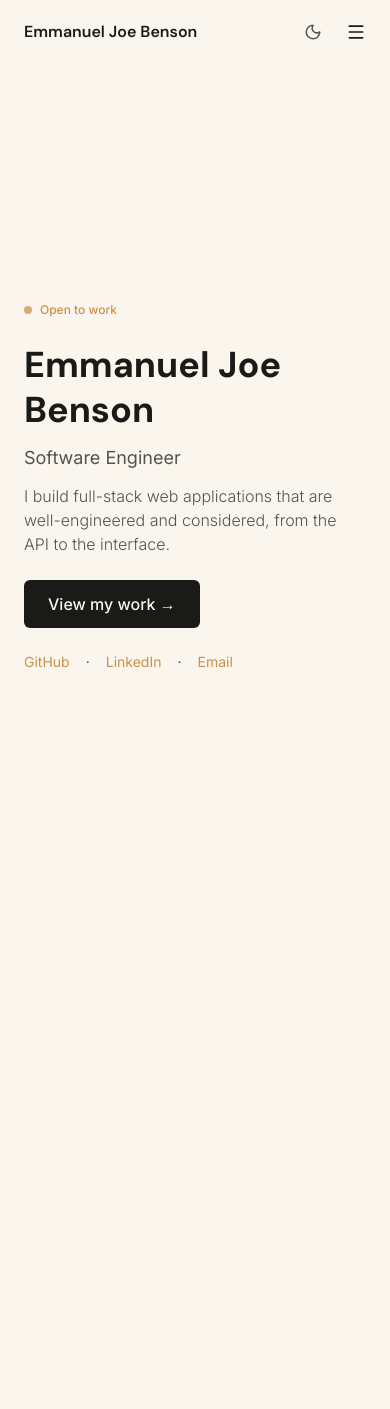
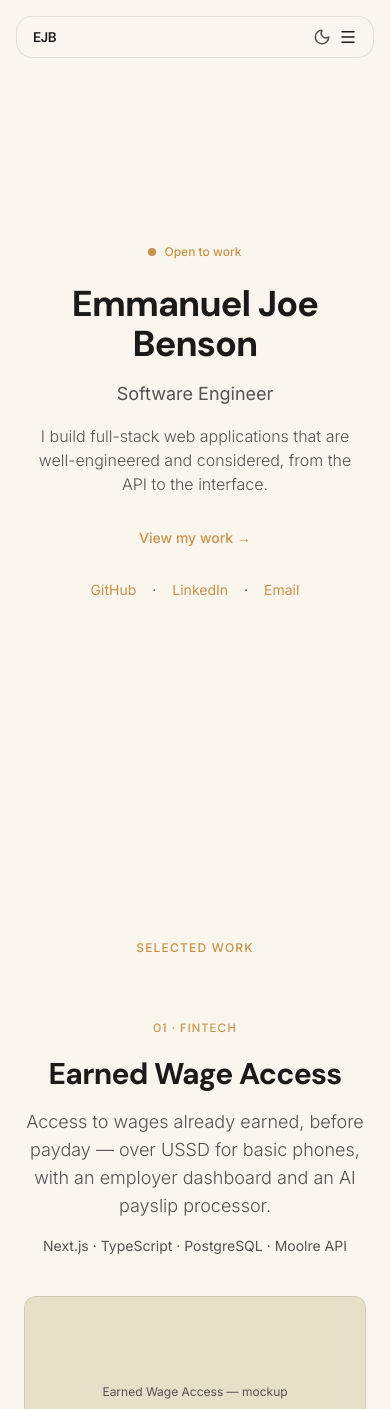
Before and after one commit to mmanueljoe/portfolio-v1, a Next.js app: page / in a window 390 px wide. Shown: the top 1409 px of the page. Before the commit the page ends 909 px from the top, so only its background shows below. Built offline with nearby package versions, Linux system fonts and the light colour scheme.

Commit message:
feat(nav): centered floating pill nav; align hero to the centered system

```diff
--- a/src/app/globals.css
+++ b/src/app/globals.css
@@ -36,8 +36,8 @@
   --font-body: var(--font-inter), sans-serif;
 }
 
-/* Semantic surface roles. Sections name these, never raw palette colors, so the
-   light/dark section rhythm survives a user theme toggle. ADR-008. */
+/* Semantic surface roles. Sections use surface/on-surface (one calm surface, no
+   alternation); surface-alt is for subtle elevation only. ADR-008, ADR-010. */
 @theme inline {
   --color-surface: var(--surface);
   --color-on-surface: var(--on-surface);
@@ -51,13 +51,13 @@
   --surface: #faf6ee; /* parchment-100 */
   --on-surface: #1a1a18; /* ink-900 */
   --on-surface-muted: #555250; /* ink-600 */
-  --surface-alt: #1a1a18; /* ink-900 */
-  --on-surface-alt: #f2ebd9; /* parchment-200 */
-  --on-surface-alt-muted: #8a7a60; /* parchment-800 */
+  --surface-alt: #e8dfc8; /* parchment-300 — subtle elevation */
+  --on-surface-alt: #1a1a18; /* ink-900 */
+  --on-surface-alt-muted: #555250; /* ink-600 */
 }
 
-/* Dark keeps the rhythm in a dark register: surface-alt is an elevation step
-   above surface (ink-800 over ink-900), not a flip back to light. */
+/* Dark mode. surface-alt is a subtle elevation over surface (ink-800 over
+   ink-900; parchment-300 over parchment-100 in light). ADR-010. */
 .dark {
   --surface: #1a1a18; /* ink-900 */
   --on-surface: #f2ebd9; /* parchment-200 */
@@ -78,6 +78,8 @@
 
   html {
     scroll-behavior: smooth;
+    /* clear the floating nav pill when jumping to an anchor */
+    scroll-padding-top: 5rem;
   }
 
   /* Honour visitors who ask the OS to reduce motion. */
--- a/src/app/page.tsx
+++ b/src/app/page.tsx
@@ -1,9 +1,11 @@
 import { HeroSection } from "@/components/sections/HeroSection";
+import { ProjectsSection } from "@/components/sections/ProjectsSection";
 
 export default function Home() {
   return (
     <main className="flex-1">
       <HeroSection />
+      <ProjectsSection />
     </main>
   );
 }
--- a/src/components/layout/MobileMenu.tsx
+++ /dev/null
@@ -1,66 +0,0 @@
-"use client";
-
-import { X } from "lucide-react";
-import Link from "next/link";
-import { useEffect } from "react";
-
-import { NAV_LINKS } from "@/lib/nav";
-
-interface MobileMenuProps {
-  isOpen: boolean;
-  onClose: () => void;
-}
-
-export function MobileMenu({ isOpen, onClose }: Readonly<MobileMenuProps>) {
-  useEffect(() => {
-    if (!isOpen) return;
-
-    const onKey = (event: KeyboardEvent) => {
-      if (event.key === "Escape") onClose();
-    };
-
-    document.body.style.overflow = "hidden";
-    globalThis.addEventListener("keydown", onKey);
-
-    return () => {
-      document.body.style.overflow = "";
-      globalThis.removeEventListener("keydown", onKey);
-    };
-  }, [isOpen, onClose]);
-
-  if (!isOpen) return null;
-
-  return (
-    <div className="md:hidden">
-      <button
-        type="button"
-        aria-label="Close menu"
-        onClick={onClose}
-        className="fixed inset-0 z-40 bg-ink-900/40"
-      />
-      <div className="fixed inset-y-0 right-0 z-50 flex w-72 flex-col bg-surface px-6 py-6">
-        <button
-          type="button"
-          onClick={onClose}
-          aria-label="Close menu"
-          className="self-end text-on-surface"
-        >
-          <X size={20} />
-        </button>
-        <ul className="mt-8 flex flex-col gap-6">
-          {NAV_LINKS.map((link) => (
-            <li key={link.href}>
-              <Link
-                href={link.href}
-                onClick={onClose}
-                className="font-body text-lg font-medium text-on-surface-muted transition-colors duration-150 hover:text-on-surface"
-              >
-                {link.label}
-              </Link>
-            </li>
-          ))}
-        </ul>
-      </div>
-    </div>
-  );
-}
--- a/src/components/layout/Nav.tsx
+++ b/src/components/layout/Nav.tsx
@@ -1,49 +1,42 @@
 "use client";
 
-import { Menu } from "lucide-react";
+import { Menu, X } from "lucide-react";
 import Link from "next/link";
 import { useEffect, useState } from "react";
 
-import { MobileMenu } from "@/components/layout/MobileMenu";
 import { ThemeToggle } from "@/components/ui/ThemeToggle";
 import { NAV_LINKS } from "@/lib/nav";
 
 export function Nav() {
-  const [scrolled, setScrolled] = useState(false);
   const [menuOpen, setMenuOpen] = useState(false);
 
   useEffect(() => {
-    const onScroll = () => setScrolled(window.scrollY > 8);
-    onScroll();
-    window.addEventListener("scroll", onScroll, { passive: true });
-    return () => window.removeEventListener("scroll", onScroll);
-  }, []);
-
-  // Glass only once scrolled: surface at 80% + blur + hairline border. The
-  // surface tints carry the theme, so this reads in both light and dark (ADR-008).
-  const surfaceClasses = scrolled
-    ? "backdrop-blur bg-parchment-200/80 dark:bg-ink-900/80 border-b border-ink-100 dark:border-ink-800"
-    : "border-b border-transparent";
+    if (!menuOpen) return;
+    const onKey = (event: KeyboardEvent) => {
+      if (event.key === "Escape") setMenuOpen(false);
+    };
+    globalThis.addEventListener("keydown", onKey);
+    return () => globalThis.removeEventListener("keydown", onKey);
+  }, [menuOpen]);
 
   return (
-    <header
-      className={`sticky top-0 z-50 transition-colors duration-200 ${surfaceClasses}`}
-    >
-      <nav className="mx-auto flex h-16 w-full max-w-6xl items-center justify-between px-6">
+    <header className="fixed inset-x-0 top-4 z-50 flex justify-center px-4">
+      <nav className="w-full max-w-md rounded-2xl border border-on-surface/10 bg-surface/80 backdrop-blur md:w-auto md:rounded-full">
+        <div className="flex items-center justify-between gap-4 px-4 py-2.5 md:gap-6">
           <Link
             href="/"
-          className="font-display text-base font-semibold text-on-surface"
+            onClick={() => setMenuOpen(false)}
+            className="font-display text-sm font-semibold tracking-tight text-on-surface"
           >
-          Emmanuel Joe Benson
+            EJB
           </Link>
 
-        <div className="flex items-center gap-6">
           <ul className="hidden items-center gap-6 md:flex">
             {NAV_LINKS.map((link) => (
               <li key={link.href}>
                 <Link
                   href={link.href}
-                  className="font-body text-sm font-medium text-on-surface-muted transition-colors duration-150 hover:text-on-surface"
+                  className="font-body text-sm font-medium text-on-surface-muted transition-colors hover:text-on-surface"
                 >
                   {link.label}
                 </Link>
@@ -51,21 +44,36 @@ export function Nav() {
             ))}
           </ul>
 
+          <div className="flex items-center gap-2">
             <ThemeToggle />
-
             <button
               type="button"
-            onClick={() => setMenuOpen(true)}
-            aria-label="Open menu"
+              onClick={() => setMenuOpen((open) => !open)}
+              aria-label={menuOpen ? "Close menu" : "Open menu"}
               aria-expanded={menuOpen}
               className="text-on-surface md:hidden"
             >
-            <Menu size={20} />
+              {menuOpen ? <X size={18} /> : <Menu size={18} />}
             </button>
           </div>
+        </div>
+
+        {menuOpen && (
+          <ul className="flex flex-col border-t border-on-surface/10 px-4 py-3 md:hidden">
+            {NAV_LINKS.map((link) => (
+              <li key={link.href}>
+                <Link
+                  href={link.href}
+                  onClick={() => setMenuOpen(false)}
+                  className="block py-1.5 font-body text-base font-medium text-on-surface-muted transition-colors hover:text-on-surface"
+                >
+                  {link.label}
+                </Link>
+              </li>
+            ))}
+          </ul>
+        )}
       </nav>
-
-      <MobileMenu isOpen={menuOpen} onClose={() => setMenuOpen(false)} />
     </header>
   );
 }
--- a/src/components/sections/HeroSection.tsx
+++ b/src/components/sections/HeroSection.tsx
@@ -1,5 +1,5 @@
+import Link from "next/link";
 import { Badge } from "@/components/ui/Badge";
-import { Button } from "@/components/ui/Button";
 
 const SOCIALS = [
   { label: "GitHub", href: "https://github.com/mmanueljoe", external: true },
@@ -13,27 +13,29 @@ const SOCIALS = [
 
 export function HeroSection() {
   return (
-    <section className="flex min-h-screen items-center bg-surface">
-      <div className="mx-auto w-full max-w-6xl px-6">
-        <div className="flex max-w-3xl flex-col items-start gap-6">
+    <section className="flex min-h-screen items-center justify-center bg-surface">
+      <div className="mx-auto flex w-full max-w-3xl flex-col items-center px-6 text-center">
         <Badge>Open to work</Badge>
 
-          <div className="flex flex-col gap-3">
-            <h1 className="font-display text-4xl font-bold leading-tight text-on-surface sm:text-5xl md:text-6xl">
+        <h1 className="mt-6 font-display text-4xl font-bold tracking-tight text-on-surface sm:text-5xl md:text-6xl">
           Emmanuel Joe Benson
         </h1>
-            <p className="font-body text-lg text-on-surface-muted">
+        <p className="mt-4 font-body text-lg text-on-surface-muted">
           Software Engineer
         </p>
-            <p className="max-w-xl font-body text-base font-light text-on-surface-muted">
+        <p className="mt-4 max-w-xl font-body text-base font-light text-on-surface-muted">
           I build full-stack web applications that are well-engineered and
           considered, from the API to the interface.
         </p>
-          </div>
 
-          <Button href="/#projects">View my work →</Button>
+        <Link
+          href="/#projects"
+          className="mt-8 font-body text-sm font-medium text-gold-600 transition-colors hover:underline"
+        >
+          View my work →
+        </Link>
 
-          <div className="flex items-center gap-4 font-body text-sm">
+        <div className="mt-8 flex items-center justify-center gap-4 font-body text-sm">
           {SOCIALS.map((social, index) => (
             <span key={social.label} className="flex items-center gap-4">
               {index > 0 && (
@@ -55,7 +57,6 @@ export function HeroSection() {
           ))}
         </div>
       </div>
-      </div>
     </section>
   );
 }
--- /dev/null
+++ b/src/components/sections/ProjectScene.tsx
@@ -0,0 +1,65 @@
+import Image from "next/image";
+import type { Project } from "@/types";
+
+interface ProjectSceneProps {
+  project: Project;
+  index: number;
+}
+
+export function ProjectScene({ project, index }: Readonly<ProjectSceneProps>) {
+  const { title, kicker, line, stack, meta, repoHref, liveHref, mockupSrc } =
+    project;
+  const number = String(index + 1).padStart(2, "0");
+  const projectHref = liveHref ?? repoHref;
+
+  return (
+    <article className="flex flex-col items-center text-center">
+      <p className="font-display text-xs font-medium uppercase tracking-widest text-gold-600">
+        {number} · {kicker}
+      </p>
+      <h3 className="mt-5 max-w-2xl font-display text-3xl font-bold tracking-tight text-on-surface sm:text-4xl">
+        {title}
+      </h3>
+      <p className="mt-4 max-w-xl font-body text-lg font-light text-on-surface-muted">
+        {line}
+      </p>
+      <p className="mt-4 font-body text-sm text-on-surface-muted">
+        {stack.join(" · ")}
+      </p>
+
+      <div className="mt-10 w-full max-w-3xl">
+        {mockupSrc ? (
+          <div className="relative aspect-video w-full overflow-hidden rounded-xl border border-on-surface/10 bg-surface-alt">
+            <Image
+              src={mockupSrc}
+              alt={`${title} preview`}
+              fill
+              className="object-cover"
+              sizes="(min-width: 768px) 768px, 100vw"
+            />
+          </div>
+        ) : (
+          <div className="flex aspect-video w-full items-center justify-center rounded-xl border border-on-surface/10 bg-surface-alt">
+            <span className="font-body text-xs text-on-surface-alt-muted">
+              {title} — mockup
+            </span>
+          </div>
+        )}
+      </div>
+
+      <div className="mt-6 flex items-center gap-4 font-body text-sm">
+        {meta && <span className="text-on-surface-muted">{meta}</span>}
+        {projectHref && (
+          <a
+            href={projectHref}
+            target="_blank"
+            rel="noopener noreferrer"
+            className="font-medium text-gold-600 transition-colors hover:underline"
+          >
+            View project →
+          </a>
+        )}
+      </div>
+    </article>
+  );
+}
--- /dev/null
+++ b/src/components/sections/ProjectsSection.tsx
@@ -0,0 +1,20 @@
+import { ProjectScene } from "@/components/sections/ProjectScene";
+import { PROJECTS } from "@/lib/projects";
+
+export function ProjectsSection() {
+  return (
+    <section id="projects" className="bg-surface py-24">
+      <div className="mx-auto w-full max-w-6xl px-6">
+        <p className="text-center font-body text-xs font-medium uppercase tracking-widest text-gold-600">
+          Selected Work
+        </p>
+
+        <div className="mt-16 flex flex-col gap-24">
+          {PROJECTS.map((project, index) => (
+            <ProjectScene key={project.title} project={project} index={index} />
+          ))}
+        </div>
+      </div>
+    </section>
+  );
+}
--- a/src/components/ui/Button.tsx
+++ /dev/null
@@ -1,21 +0,0 @@
-import Link from "next/link";
-import type { ReactNode } from "react";
-
-interface ButtonProps {
-  href: string;
-  children: ReactNode;
-}
-
-// Default state inverts the surface (bg-on-surface / text-surface) so the button
-// stays solid and legible in both light and dark — the literal design spec was
-// light-only ink/parchment. Hover lands on the constant gold accent.
-export function Button({ href, children }: ButtonProps) {
-  return (
-    <Link
-      href={href}
-      className="inline-flex items-center gap-2 rounded-md bg-on-surface px-6 py-3 font-body font-medium text-surface transition-colors duration-200 hover:bg-gold-600 hover:text-ink-900"
-    >
-      {children}
-    </Link>
-  );
-}
--- /dev/null
+++ b/src/lib/projects.ts
@@ -0,0 +1,26 @@
+import type { Project } from "@/types";
+
+export const PROJECTS: Project[] = [
+  {
+    title: "Earned Wage Access",
+    kicker: "Fintech",
+    line: "Access to wages already earned, before payday — over USSD for basic phones, with an employer dashboard and an AI payslip processor.",
+    stack: ["Next.js", "TypeScript", "PostgreSQL", "Moolre API"],
+    meta: "In active development",
+  },
+  {
+    title: "Resource Management",
+    kicker: "Platform",
+    line: "Staffing and allocation for a tech-services company across markets. I built the AI staff-matching interface and the analytics dashboard.",
+    stack: ["React", "TypeScript", "Node.js", "REST APIs"],
+    meta: "Professional contribution",
+  },
+  {
+    title: "Kanban Task Manager",
+    kicker: "Experiment",
+    line: "One board, built three times — Context, then Redux, then Zustand — to feel the state-management tradeoffs first-hand.",
+    stack: ["React", "TypeScript", "Zustand"],
+    meta: "Personal project",
+    repoHref: "https://github.com/mmanueljoe/kanban-task-manager-zustand",
+  },
+];
--- /dev/null
+++ b/src/types/index.ts
@@ -0,0 +1,10 @@
+export interface Project {
+  title: string;
+  kicker: string;
+  line: string;
+  stack: string[];
+  meta?: string;
+  repoHref?: string;
+  liveHref?: string;
+  mockupSrc?: string;
+}
```
Also changed, not shown: 4 other files (tests, documents, lock files or other folders). Lines whose indentation alone changed are shown as unchanged.
